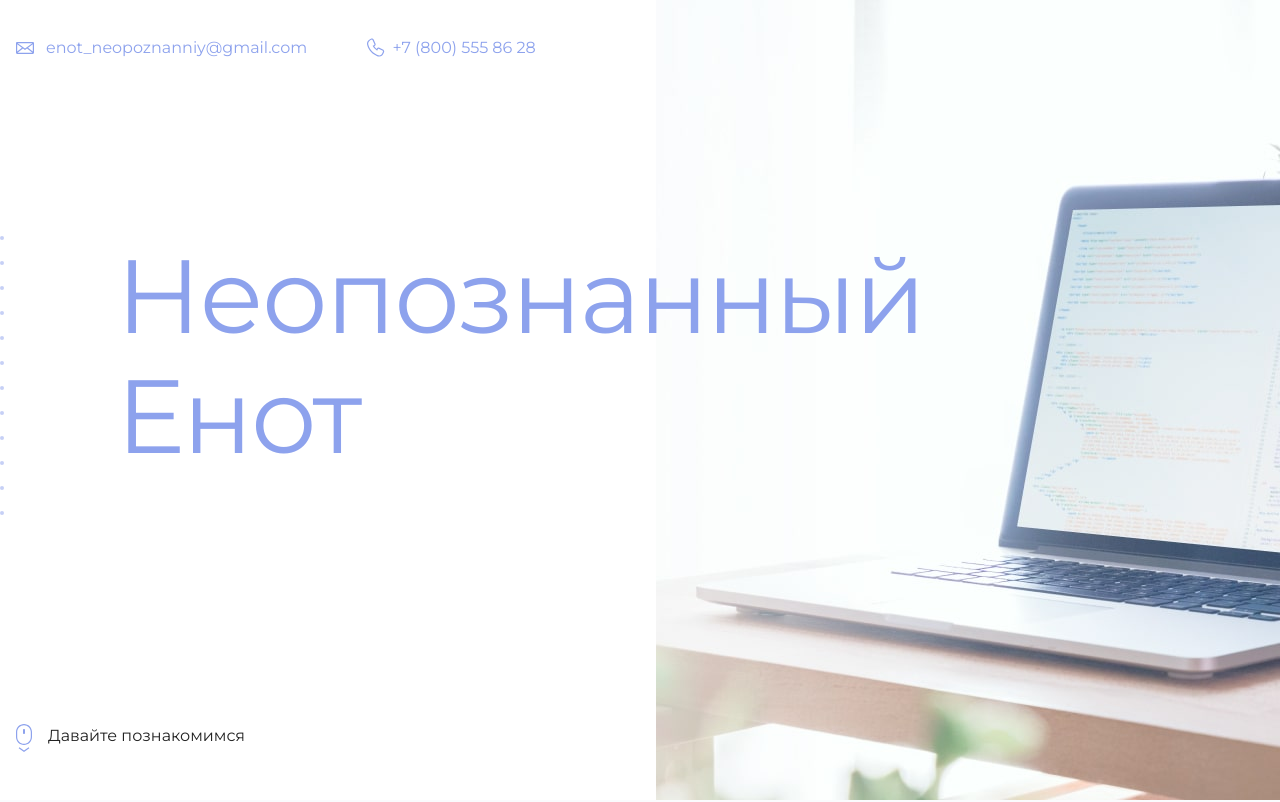
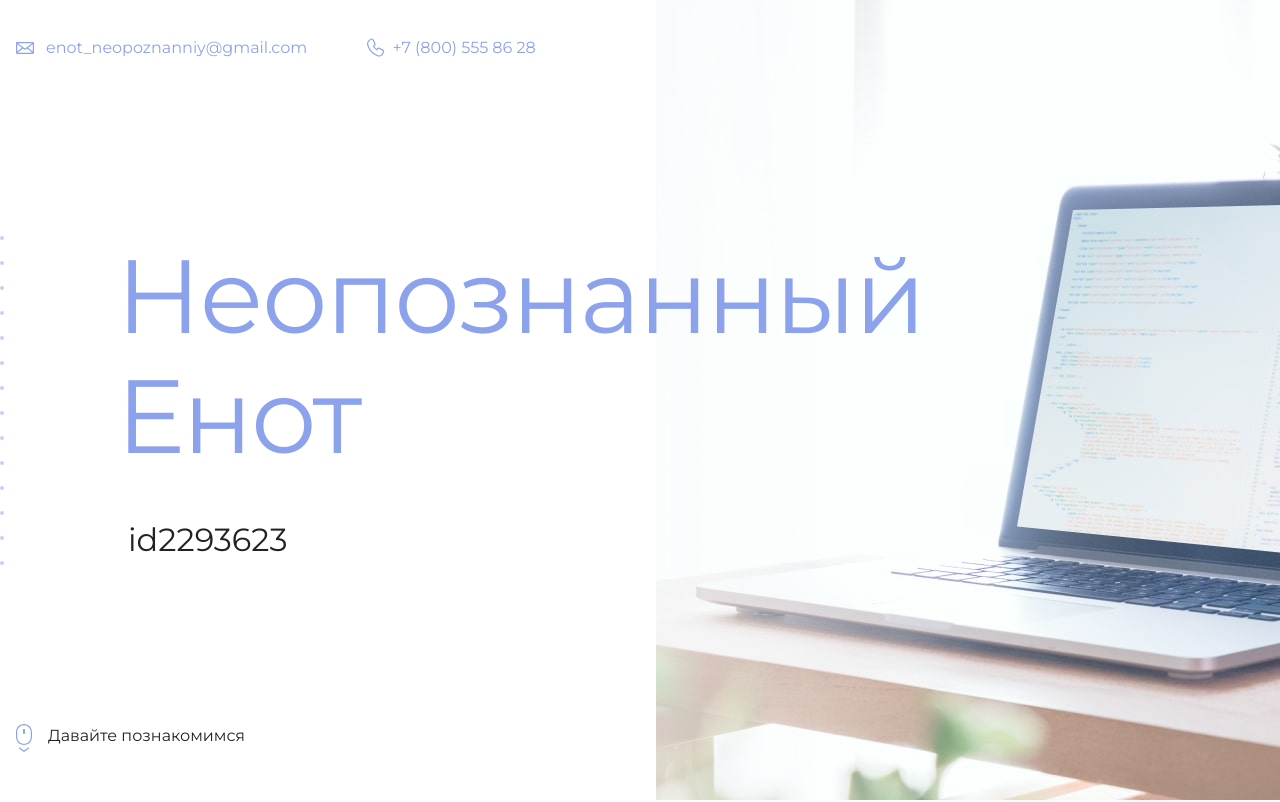
Before and after one commit to ElizavetaGo2323/Exp, a plain HTML site: page index.html in a window 1280 px wide. Shown: the top 802 px of the page. Drawn offline with Linux system fonts and the light colour scheme.

Commit message:
Добавляем id

```diff
--- a/index.html
+++ b/index.html
@@ -19,7 +19,7 @@
       <section class="hero-image">
         <div class="container">
           <h1 class="heading">Неопознанный Енот</h1>
-          <p><!-- Тут ваш id на сайте Академии --></p>
+          <p>id2293623</p>
         </div>
       </section>
 
```
